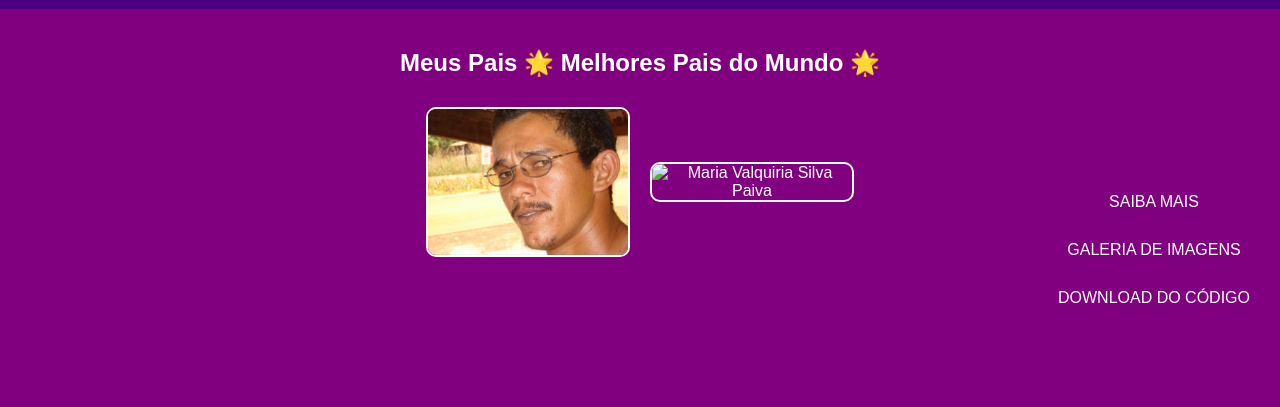
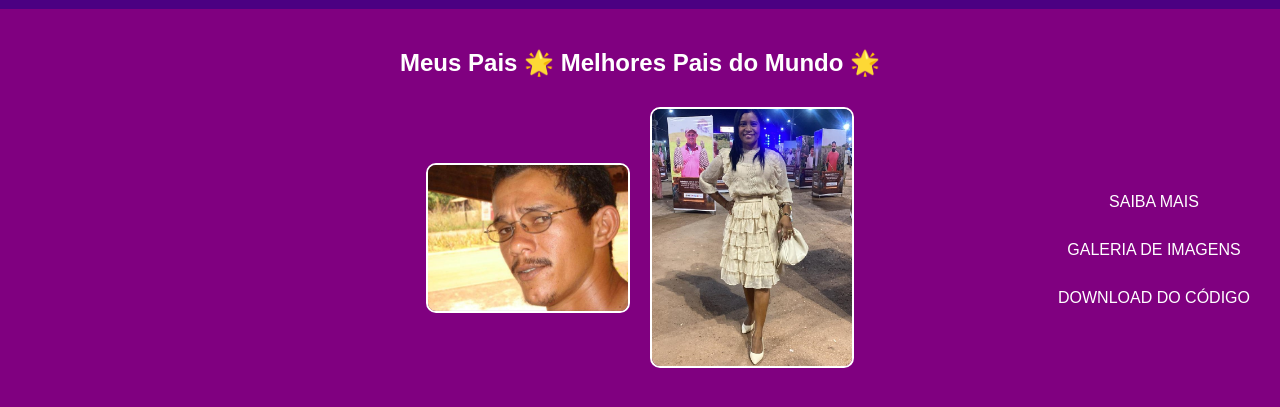
Before and after one commit to Humberto3560/Homenagem-Pais, a plain HTML site: page index.html in a window 1280 px wide. Shown: the part 145-552 px from the top of the page. Drawn offline with Linux system fonts and the light colour scheme.

Commit message:
Update index.html

```diff
--- a/index.html
+++ b/index.html
@@ -16,7 +16,7 @@
         <div class="highlight-photos">
             <h2>Meus Pais 🌟 Melhores Pais do Mundo 🌟</h2>
             <img src="img/pai.jpg" alt="Humberto Antonio Da Silva Pinto Filho">
-            <img src="img/mae.jpg" alt="Maria Valquiria Silva Paiva">
+            <img src="img/mãe.jpg" alt="Maria Valquiria Silva Paiva">
         </div>
         <nav class="triangle-nav">
             <button class="nav-btn" onclick="toggleSection('saiba-mais')">Saiba Mais</button>
```
